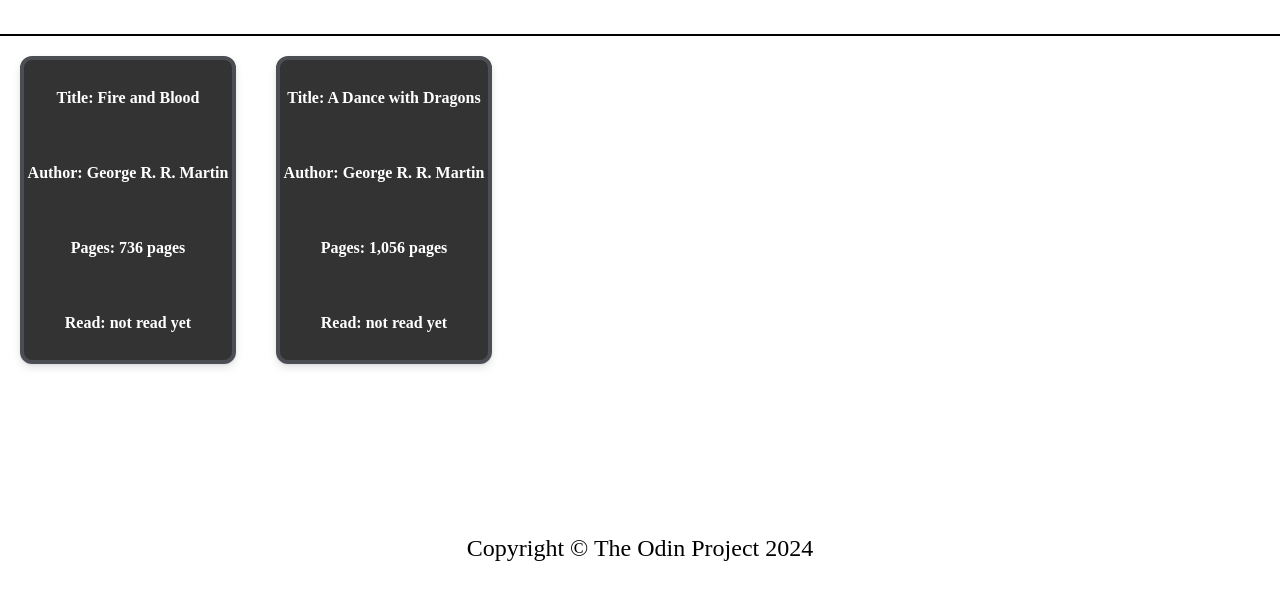
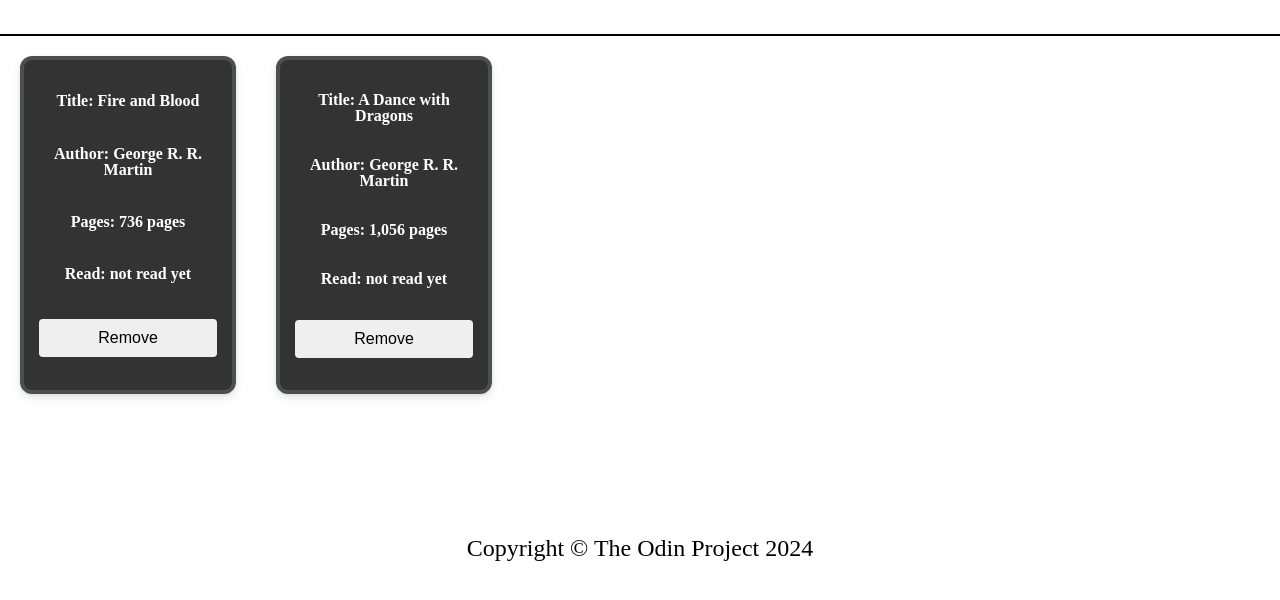
Before and after one commit to duythnh/library, a plain HTML site: page index.html in a window 1280 px wide. Shown: the part 90-690 px from the top of the page. Drawn offline with Linux system fonts and the light colour scheme.

Commit message:
add remove book button

```diff
--- a/css/style.css
+++ b/css/style.css
@@ -53,6 +53,7 @@ body {
 }
 
 .card {
+  padding: 15px;
   color: white;
   font-weight: 600;
   border: #4b4e53 solid 4px;
@@ -63,6 +64,7 @@ body {
   flex-direction: column;
   justify-content: space-around;
   align-items: center;
+  text-align: center;
   box-shadow: 0 4px 8px rgba(0, 0, 0, 0.1), 0 1px 3px rgba(0, 0, 0, 0.06);
   transition: box-shadow 0.3s ease;
 }
@@ -71,6 +73,27 @@ body {
   box-shadow: 0 8px 16px rgba(0, 0, 0, 0.2), 0 3px 6px rgba(0, 0, 0, 0.12);
 }
 
+.card .remove-book-btn {
+  border: none;
+  border-radius: 4px;
+  padding: 10px;
+  width: 100%;
+  font-size: 16px;
+  cursor: pointer;
+  transition: box-shadow 0.3s ease;
+}
+
+.card .remove-book-btn:hover {
+  background-color: #f1f1f1;
+}
+
+.card .remove-book-btn:active {
+  background-color: #ffffff;
+}
+
+/*
+the form
+*/
 .form {
   display: flex;
   justify-content: center;
--- a/main.js
+++ b/main.js
@@ -14,6 +14,7 @@ function addBookToLibrary(Title, Author, Pages, Read) {
 }
 
 function displayBooksOnPage() {
+  let index = 0;
   const books = document.querySelector(".books");
   books.innerHTML = "";
 
@@ -27,6 +28,33 @@ function displayBooksOnPage() {
       const para = document.createElement("p");
       para.textContent = `${key}: ${book[key]}`;
       card.appendChild(para);
+    }
+
+    // create remove book button
+    const removeBookBtn = document.createElement("button");
+    removeBookBtn.classList.add("remove-book-btn");
+    removeBookBtn.textContent = "Remove";
+    console.log("Show me my current array objects inside of foreach...", book);
+
+    // link the data attribute of the remove button to the array and card
+    removeBookBtn.dataset.linkedArray = index;
+    index++;
+    console.log(
+      "Show me the dataset link back to the array...",
+      removeBookBtn.dataset.linkedArray
+    );
+    card.appendChild(removeBookBtn);
+    removeBookBtn.addEventListener("click", removeBookFromLibrary);
+
+    function removeBookFromLibrary() {
+      let bookToRemove = removeBookBtn.dataset.linkedArray;
+      console.log(
+        "Attempting to remove array item via data attribute...",
+        parseInt(bookToRemove)
+      );
+      myLibrary.splice(parseInt(bookToRemove), 1);
+      card.remove();
+      displayBooksOnPage();
     }
   });
 }
@@ -43,6 +71,10 @@ addBookToLibrary(
   "1,056 pages",
   "not read yet"
 );
+
+/*
+ * A form adds new book to the array
+ */
 
 // Open form
 const openForm = document.querySelector(".form");
```
